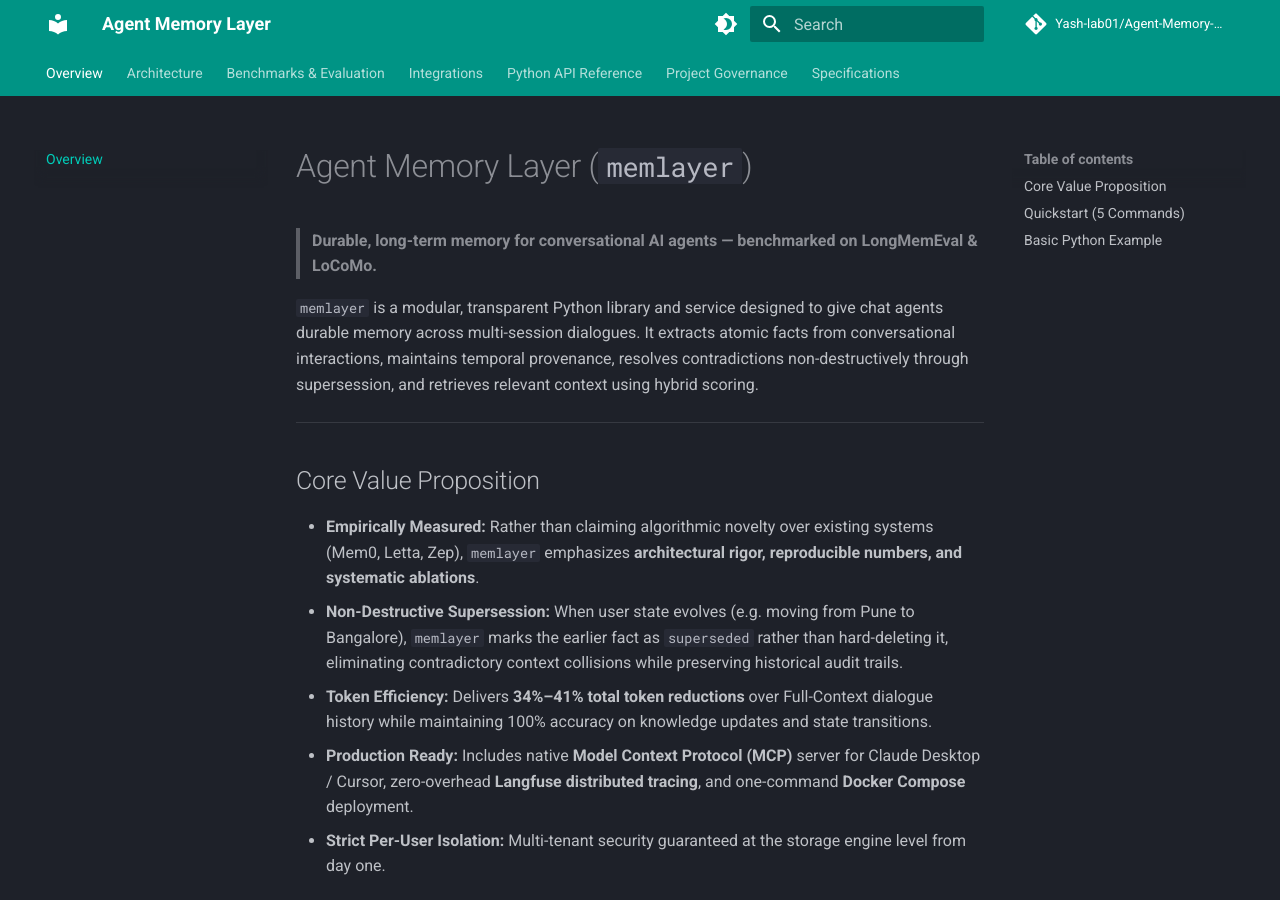
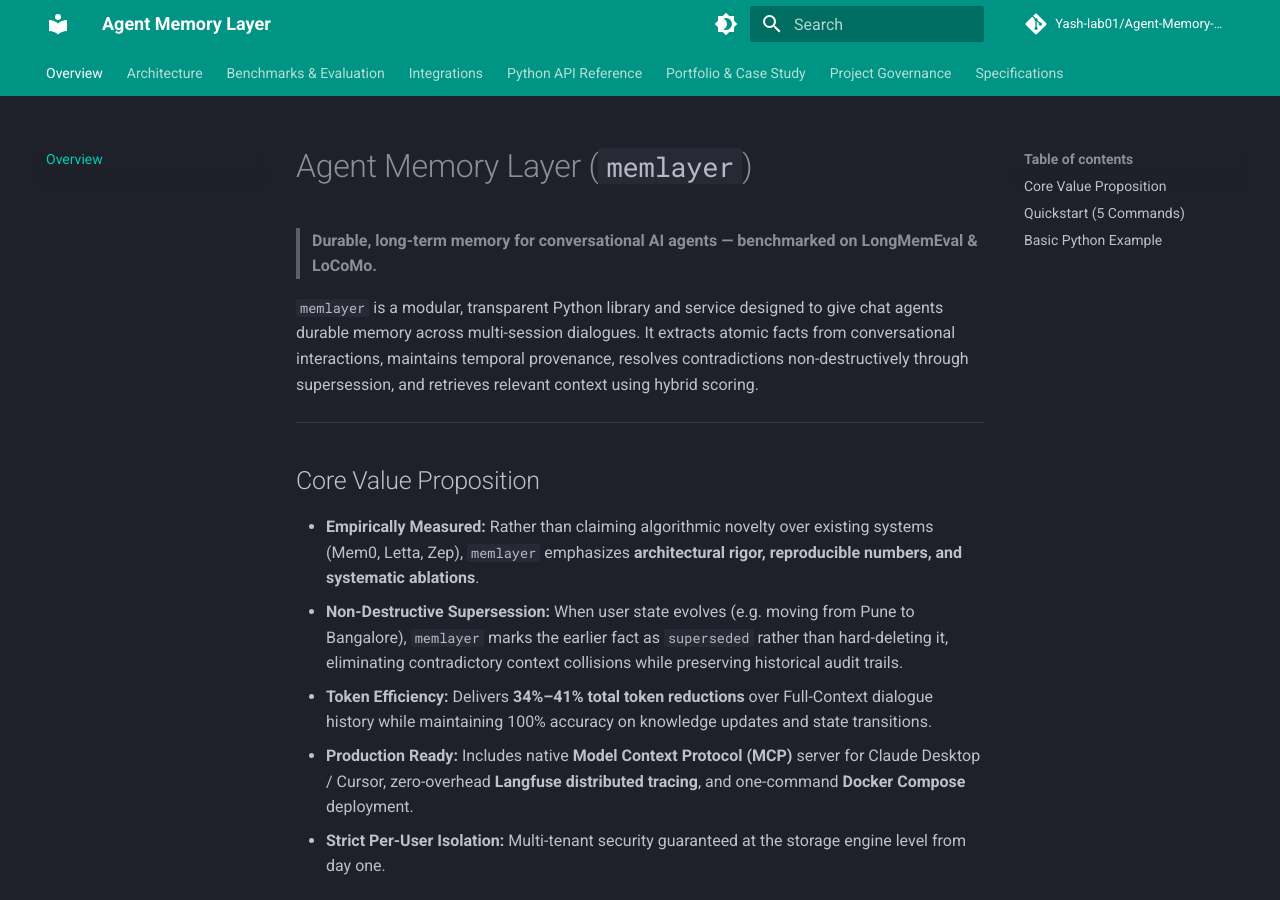
Before and after one commit to Yash-lab01/Agent-Memory-Layer, an MkDocs documentation site: the page built from docs/index.md, in a window 1280 px wide and 900 px high. Built offline with MkDocs 1.6.1 and Material for MkDocs 9.7.7, drawn with Linux system fonts in a browser that asks for light colours; comment, search, counter and statistics services are not loaded.

Commit message:
build(build): update mkdocs navigation with portfolio and spec 016

```diff
--- a/mkdocs.yml
+++ b/mkdocs.yml
@@ -58,6 +58,7 @@
       - Model Context Protocol (MCP): mcp.md
       - Observability & Tracing: observability.md
   - Python API Reference: api.md
+  - Portfolio & Case Study: PORTFOLIO.md
   - Project Governance:
       - PRD: PRD.md
       - Architecture Decisions (ADRs): DECISIONS.md
@@ -79,3 +80,4 @@
       - Spec 013 - Observability & Tracing: specs/013-observability-and-tracing.md
       - Spec 014 - Packaging & Release: specs/014-packaging-and-release-readiness.md
       - Spec 015 - Recruiter-Ready Docs: specs/015-recruiter-ready-documentation.md
+      - Spec 016 - Portfolio & Interview Guide: specs/016-portfolio-case-study-and-interview-guide.md
```
